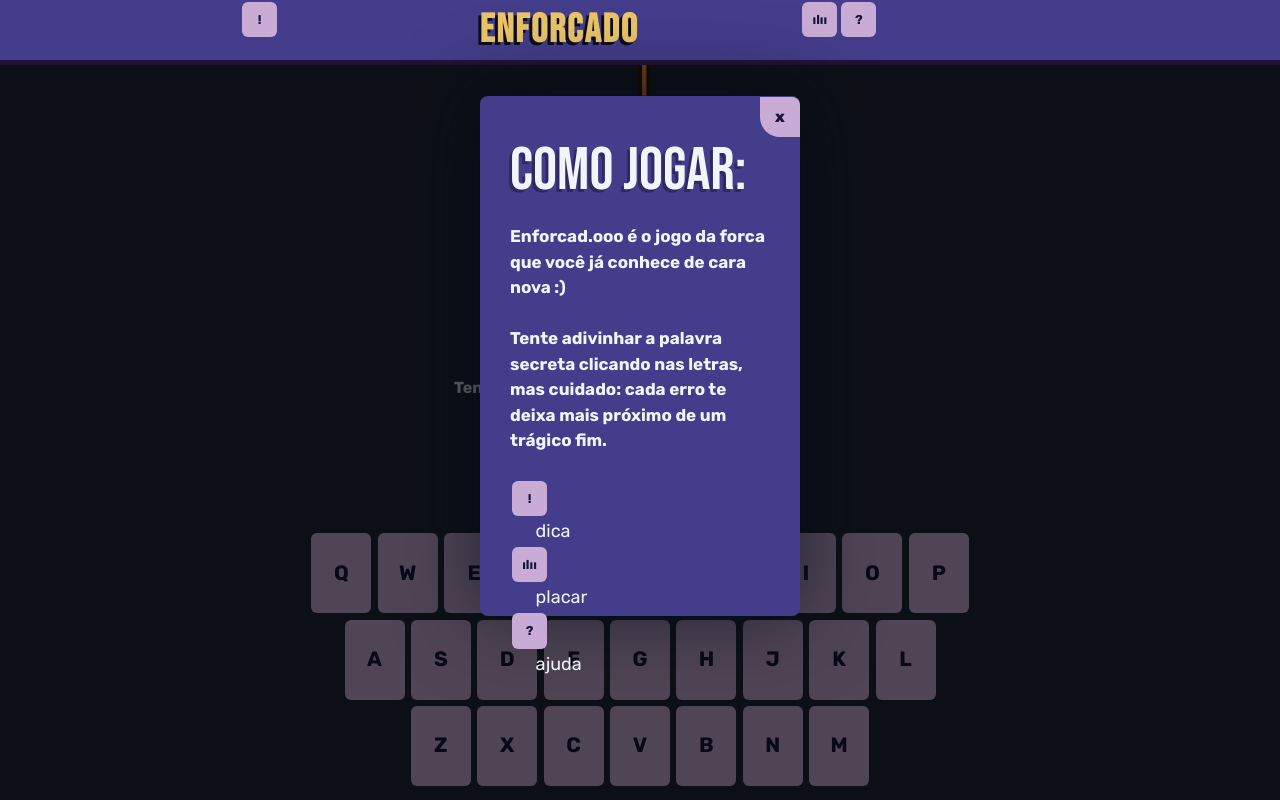
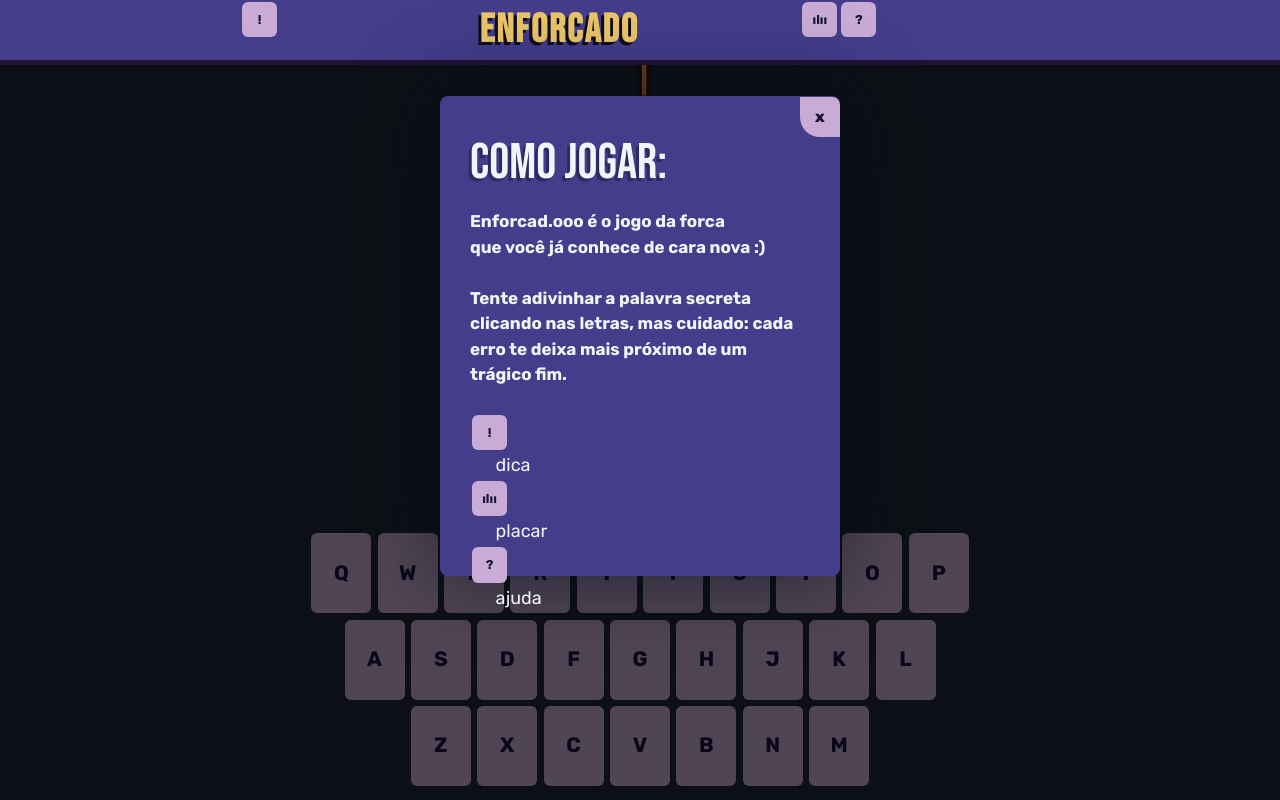
Before and after one commit to andref50/enforcadooo, a Vue app in the folder vuejs/: page / in a window 1280 px wide. Built offline with nearby package versions, Linux system fonts and the light colour scheme; the HTML template or start-up script is replaced by a standard one.

Commit message:
minor fixes + API

```diff
--- a/vuejs/src/assets/main.css
+++ b/vuejs/src/assets/main.css
@@ -95,7 +95,6 @@
     align-items: center;
     align-content: space-betweeen;
     justify-items: center;
-
 }
 
 div.corda-container {
@@ -158,6 +157,14 @@
     height: 520px;
 }
 
+            @media only screen and (min-width: 768px){
+                /* For mobile phones: */
+                div.ajuda {
+                width: 400px;
+                height: 480px;
+                }
+            }
+
 div.janela-title {
     font-family: Bebas;
     margin-bottom: 8px;
@@ -198,13 +205,6 @@
 p.title-stats{
     text-align: center;
 }
-
-            @media only screen and (min-width: 1200px){
-                /* For big screen */
-                p.title, p.title-stats {
-                    font-size: 60px;
-                }
-            }
 
 p.placar-label {
     font-size: 16px;
@@ -317,6 +317,7 @@
     width: 100vw;
     flex-direction: column;
     margin-bottom: 1rem;
+    /* margin-top: auto; */
     padding: 1rem;
  }
 
```
Also changed, not shown: 1 other file (tests, documents, lock files or other folders).
